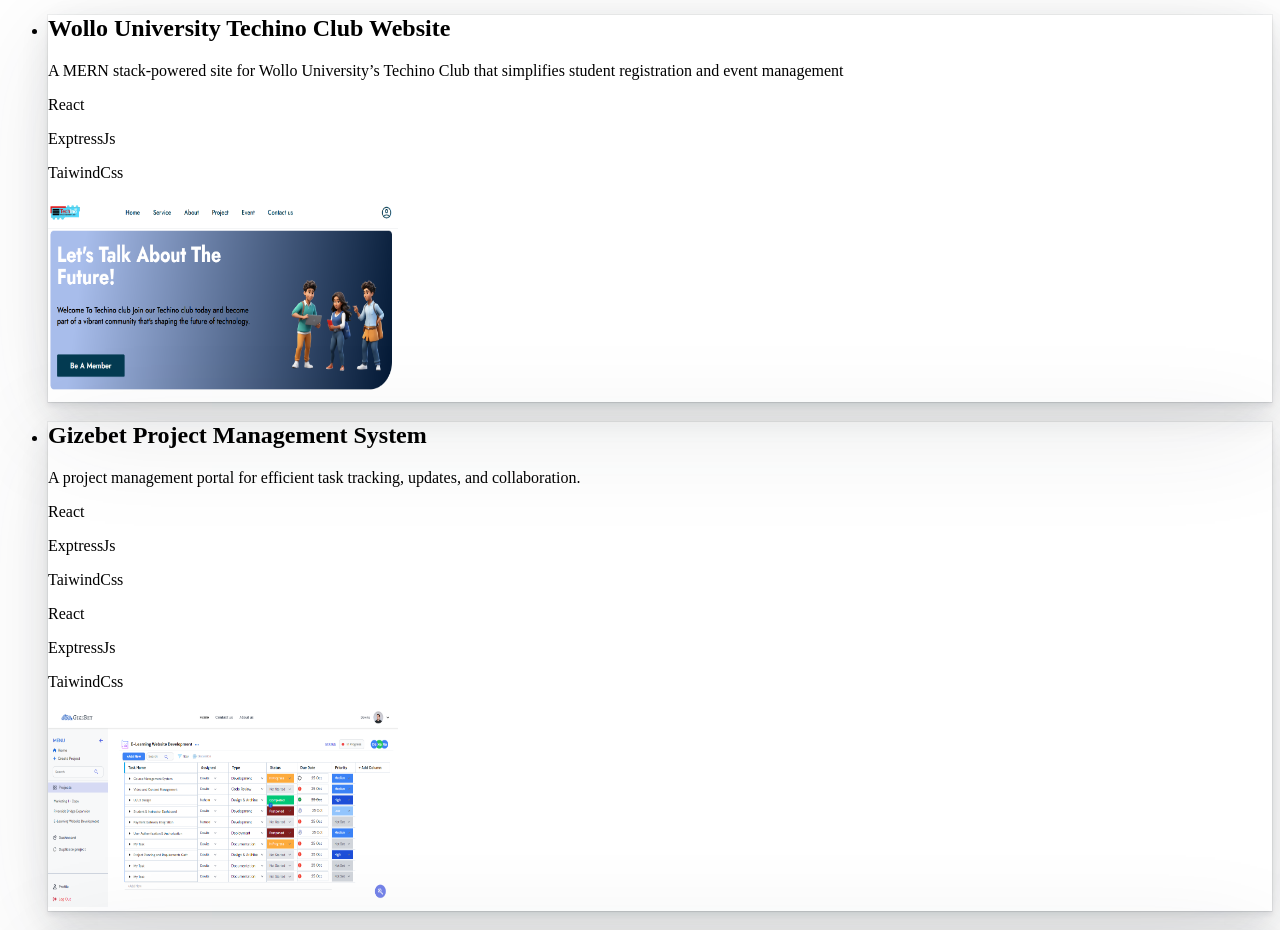
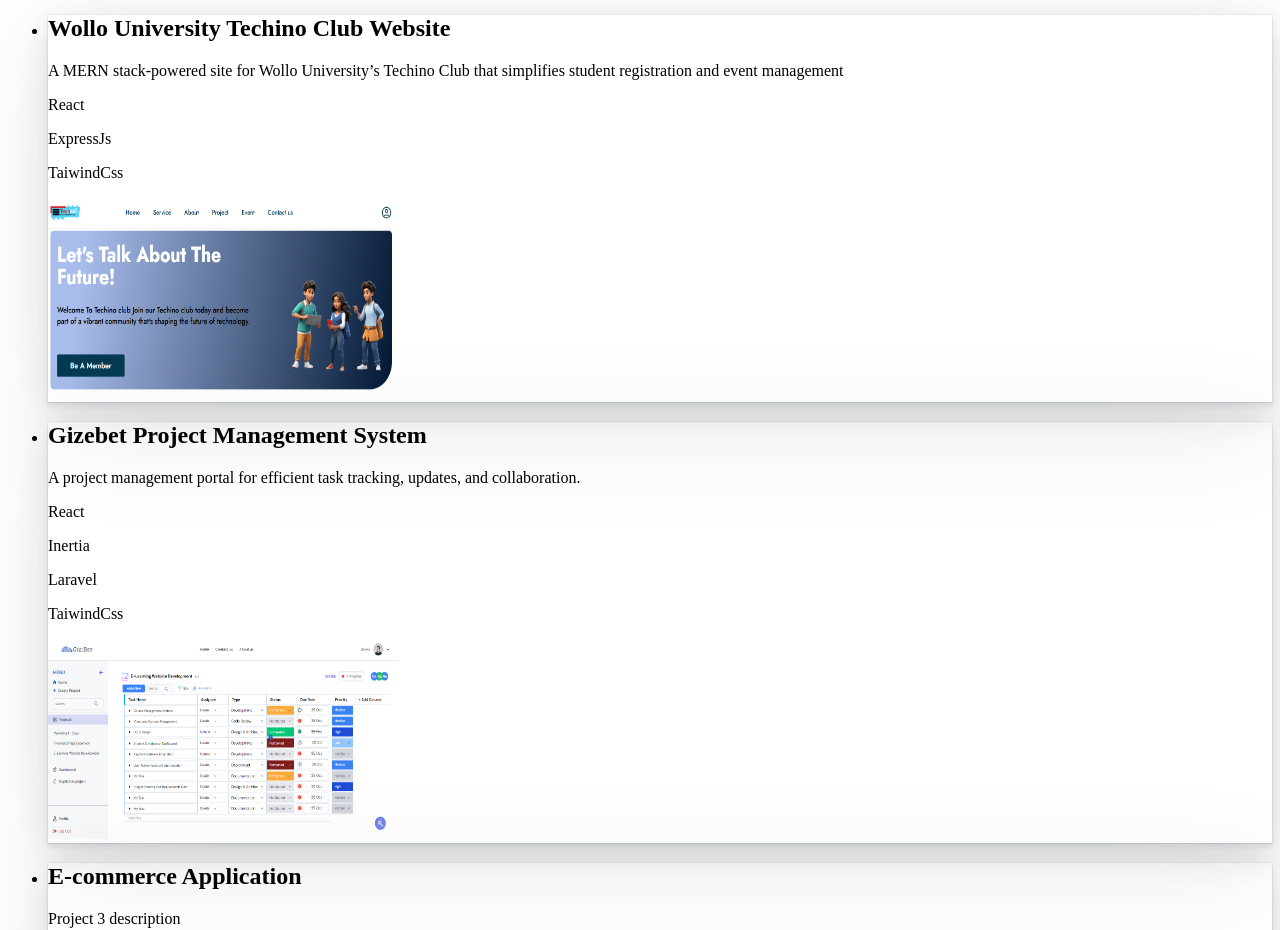
Before and after one commit to Dawithabte31/New-personal-portfolio, a Next.js app: page / in a window 1280 px wide. Shown: the part 840-1770 px from the top of the page. Built offline with nearby package versions, Linux system fonts and the light colour scheme; grey boxes are pictures that could not be loaded.

Commit message:
cupdated

```diff
--- a/src/app/components/AboutSection.jsx
+++ b/src/app/components/AboutSection.jsx
@@ -21,9 +21,9 @@ const TAB_DATA = [
             },
           },
         }}
-        className="flex flex-col gap-6 justify-center flex-wrap"
+        className="flex flex-col gap-4 justify-center flex-wrap"
       >
-        <div className="flex flex-row gap-4 justify-center flex-wrap w-[100%]">
+        <div className="flex flex-row gap-4 justify-center flex-wrap w-[80%]">
           <motion.p
             variants={{
               hidden: { opacity: 0, y: 20 },
--- a/src/app/components/ProjectsSection.jsx
+++ b/src/app/components/ProjectsSection.jsx
@@ -14,7 +14,7 @@ const projectsData = [
     tag: ["All", "Web"],
     gitUrl: "https://github.com/Dawithabte31/KIOT-Techino_club",
     previewUrl: "https://kiot-techino.netlify.app/",
-    technos: ["React", "ExptressJs", "TaiwindCss"],
+    technos: ["React", "ExpressJs", "TaiwindCss"],
   },
   {
     id: 2,
@@ -24,7 +24,7 @@ const projectsData = [
     tag: ["All", "Web"],
     gitUrl: "/",
     previewUrl: "/",
-    technos: ["React", "ExptressJs", "TaiwindCss","React", "ExptressJs", "TaiwindCss"],
+    technos: ["React", "Inertia", ,"Laravel","TaiwindCss"],
   },
   {
     id: 3,
```
